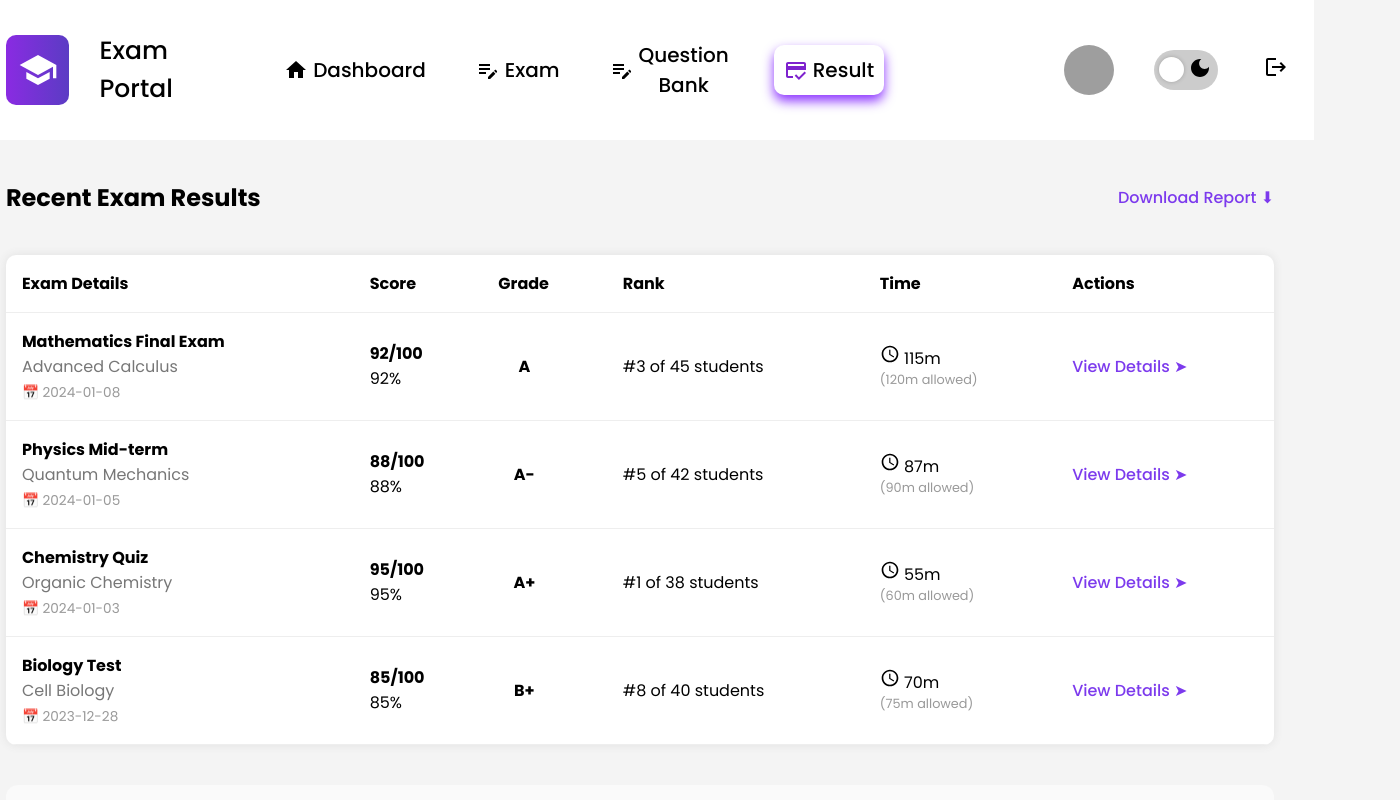
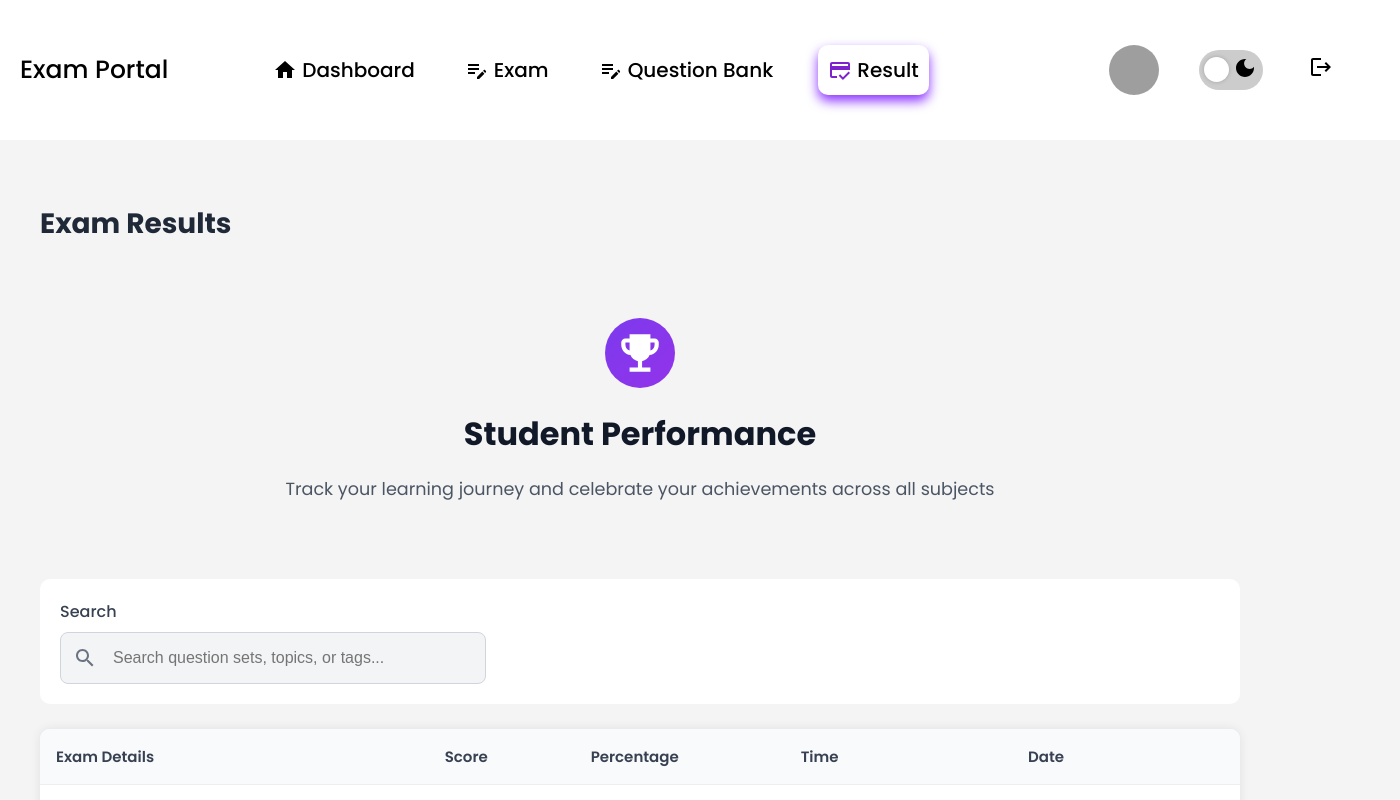
Before and after one commit to rithik0711/exam_conducting_web, a React (Vite) app: page /results in a window 1280 px wide. Shown: the top 800 px of the page, 1400 px wide, since content can reach past the window. Built offline with nearby package versions, Linux system fonts and the light colour scheme; grey boxes are pictures that could not be loaded.

Commit message:
Student Dashboard updated

```diff
--- a/src/Faculty/Faculty.css
+++ b/src/Faculty/Faculty.css
@@ -26,7 +26,7 @@
   background-color: #ffffff;
   padding: 20px;
   border-radius: 15px;
-
+  box-shadow: 0 6px 12px rgba(238, 169, 255, 0.8);
   cursor: pointer;
   text-align: left;
   transition: all 0.3s ease;
--- a/src/Faculty/FacultyNav.css
+++ b/src/Faculty/FacultyNav.css
@@ -78,19 +78,18 @@
 .faculty-nav-exam.active,
 .faculty-nav-ques.active,
 .faculty-nav-res.active{
-  background-color: #F3E8FF;
+  background-color: #ffffff;
   color: #7E22CE;
   border-radius: 10px;
   padding: 5px 10px;
   transition: background-color 0.3s ease;
-  box-shadow: 0 6px 12px rgba(191, 142, 255, 0.8);
+  box-shadow: 0 6px 12px rgba(191, 142, 255, 0.9);
 }
 
 .faculty-nav-dash:hover, .faculty-nav-exam:hover,.faculty-nav-ques:hover, .faculty-nav-res:hover{
   color: #7E22CE;
   background-color: #F3E8FF;
   transform: scale(1.05);
-  box-shadow: 0 8px 16px rgba(0, 0, 0, 0.1);
 }
 .faculty-user {
   display: flex;
--- a/src/Student/Navbar.css
+++ b/src/Student/Navbar.css
@@ -6,7 +6,7 @@
   align-items: center;
   border-radius: 0;
   padding: 20px;
-  max-width: 100%;
+  width: 1480px;
 }
 
 .navbar .img{
--- a/src/Student/Results.css
+++ b/src/Student/Results.css
@@ -1,19 +1,95 @@
+/* Container setup */
 .results-container {
-  padding: 20px 40px;
+  padding: 40px;
+  max-width: 1200px;
+  margin: 0 auto;
 }
 
+/* Header */
 .results-header {
   display: flex;
   justify-content: space-between;
   align-items: center;
+  margin-bottom: 30px;
 }
 
-.download-link {
-  color: #7c3aed;
-  text-decoration: none;
-  font-weight: 500;
+.results-header h2 {
+  font-size: 28px;
+  font-weight: 700;
+  color: #1f2937;
 }
 
+/* Performance Intro Section */
+.performance-intro {
+  text-align: center;
+  margin-bottom: 40px;
+  padding: 20px;
+}
+
+.intro-icon {
+  width: 70px;
+  height: 70px;
+  background: linear-gradient(135deg, #7c3aed, #9333ea);
+  border-radius: 50%;
+  margin: 0 auto 20px auto;
+  display: flex;
+  align-items: center;
+  justify-content: center;
+}
+
+.performance-intro h1 {
+  font-size: 2rem;
+  margin-bottom: 10px;
+  font-weight: 700;
+  color: #111827;
+}
+
+.performance-intro p {
+  font-size: 1.1rem;
+  color: #4b5563;
+}
+
+/* Search Input Section */
+.srh-container {
+  margin-bottom: 25px;
+  background-color: #fff;
+  padding: 20px;
+  border-radius: 10px;
+}
+
+.filter-label {
+  font-size: 16px;
+  color: #374151;
+  font-weight: 500;
+  margin-bottom: 8px;
+  display: block;
+}
+
+.search-input-wrapper {
+  display: flex;
+  align-items: center;
+  background: #f3f4f6;
+  padding: 8px 12px;
+  border-radius: 8px;
+  border: 1px solid #d1d5db;
+  max-width: 400px;
+}
+
+.search-icon {
+  margin-right: 8px;
+  color: #6b7280;
+}
+
+.search-input {
+  border: none;
+  background: transparent;
+  outline: none;
+  font-size: 16px;
+  color: #111827;
+  width: 100%;
+}
+
+/* Results Table */
 .results-table {
   width: 100%;
   border-collapse: collapse;
@@ -30,52 +106,77 @@
   border-bottom: 1px solid #eee;
 }
 
+.results-table th {
+  background-color: #f9fafb;
+  color: #374151;
+  font-weight: 600;
+  font-size: 15px;
+}
+
+.results-table td {
+  font-size: 15px;
+  color: #1f2937;
+}
+
 .subtitle {
-  color: #777;
+  color: #6b7280;
 }
 
 .date {
-  color: #999;
+  color: #6b7280;
   font-size: 0.85rem;
 }
 
-.grade {
-  padding: 4px 10px;
-  border-radius: 12px;
-  font-weight: bold;
-  display: inline-block;
-  min-width: 32px;
-  text-align: center;
+.allowed {
+  font-size: 0.8rem;
+  color: #9ca3af;
 }
 
-/* .grade.A { background: #e0f7e9; color: #22c55e; }
-.grade[] { background: #e0eaff; color: #4f46e5; }
-.grade['A+'] { background: #e0fce0; color: #16a34a; }
-.grade['B+'] { background: #fff6dc; color: #facc15; } */
-
-.allowed {
-  font-size: 0.8rem;
-  color: #999;
-}
-
-.details-link {
-  color: #7c3aed;
-  font-weight: 500;
-  text-decoration: none;
-}
-
+/* Performance Trend Section */
 .performance-trend {
   margin-top: 40px;
-  background: #fafafa;
+  background: #f9fafb;
   padding: 30px;
   border-radius: 12px;
   text-align: center;
   color: #666;
+  box-shadow: 0 0 5px rgba(0, 0, 0, 0.05);
 }
 
 .trend-placeholder {
   margin-top: 20px;
   padding: 30px;
-  border: 2px dashed #ccc;
+  border: 2px dashed #d1d5db;
   border-radius: 10px;
+  background-color: #fff;
 }
+
+/* Dark Mode Support */
+html.dark .results-container,
+html.dark .performance-trend,
+html.dark .search-input-wrapper,
+html.dark .results-table,
+html.dark .trend-placeholder {
+  background-color: #1f2937;
+  color: #f9fafb;
+}
+
+html.dark .results-table th,
+html.dark .results-table td,
+html.dark .search-input {
+  color: #f9fafb;
+}
+
+html.dark .results-table th {
+  background-color: #374151;
+}
+
+html.dark .search-input-wrapper {
+  background-color: #374151;
+  border-color: #4b5563;
+}
+
+html.dark .trend-placeholder {
+  border-color: #6b7280;
+  background-color: #111827;
+}
--- a/src/Student/Results.jsx
+++ b/src/Student/Results.jsx
@@ -1,8 +1,9 @@
-import React from 'react';
+import React , { useState, useEffect } from 'react';
 import './Results.css';
 import Navbar from './Navbar';
 import AccessTimeIcon from '@mui/icons-material/AccessTime';
-
+import EmojiEventsIcon from '@mui/icons-material/EmojiEvents';
+import SearchIcon from '@mui/icons-material/Search';
 const examResults = [
   {
     title: 'Mathematics Final Exam',
@@ -10,8 +11,6 @@ const examResults = [
     date: '2024-01-08',
     score: '92/100',
     percentage: '92%',
-    grade: 'A',
-    rank: '#3 of 45 students',
     timeTaken: '115m',
     allowedTime: '120m',
   },
@@ -21,8 +20,6 @@ const examResults = [
     date: '2024-01-05',
     score: '88/100',
     percentage: '88%',
-    grade: 'A-',
-    rank: '#5 of 42 students',
     timeTaken: '87m',
     allowedTime: '90m',
   },
@@ -32,8 +29,6 @@ const examResults = [
     date: '2024-01-03',
     score: '95/100',
     percentage: '95%',
-    grade: 'A+',
-    rank: '#1 of 38 students',
     timeTaken: '55m',
     allowedTime: '60m',
   },
@@ -43,31 +38,50 @@ const examResults = [
     date: '2023-12-28',
     score: '85/100',
     percentage: '85%',
-    grade: 'B+',
-    rank: '#8 of 40 students',
     timeTaken: '70m',
     allowedTime: '75m',
   },
 ];
 
 const Results = () => {
+    const [searchTerm, setSearchTerm] = useState('');
+
   return (
     <div>
       <Navbar />
       <div className="results-container">
         <div className="results-header">
-          <h2>Recent Exam Results</h2>
-          <a href="#" className="download-link">Download Report ⬇</a>
+          <h2>Exam Results</h2>
         </div>
+        <div className="performance-intro">
+          <div className="intro-icon">
+            <EmojiEventsIcon style={{ fontSize: 50, color: '#ffffff' }} />
+          </div>
+          <h1>Student Performance</h1>
+          <p>Track your learning journey and celebrate your achievements across all subjects</p>
+        </div>
+        <div className="srh-container">
+          <label className="filter-label">Search</label>
+          <div className="search-input-wrapper">
+            <SearchIcon className="search-icon" />
+            <input
+              type="text"
+              value={searchTerm}
+              onChange={(e) => setSearchTerm(e.target.value)}
+              className="search-input"
+              placeholder="Search question sets, topics, or tags..."
+            />
+          </div>
+        </div>
+
         <table className="results-table">
           <thead>
             <tr>
               <th>Exam Details</th>
               <th>Score</th>
-              <th>Grade</th>
-              <th>Rank</th>
+              <th>Percentage</th>
               <th>Time</th>
-              <th>Actions</th>
+              <th>Date</th>
             </tr>
           </thead>
           <tbody>
@@ -76,21 +90,16 @@ const Results = () => {
                 <td>
                   <strong>{exam.title}</strong><br />
                   <span className="subtitle">{exam.subtitle}</span><br />
-                  <span className="date">📅 {exam.date}</span>
                 </td>
                 <td>
                   <strong>{exam.score}</strong><br />
-                  <span>{exam.percentage}</span>
                 </td>
-                <td><span className={`grade ${exam.grade}`}>{exam.grade}</span></td>
-                <td>{exam.rank}</td>
+                <td><strong>{exam.percentage}</strong></td>
                 <td>
                   <AccessTimeIcon fontSize="small" /> {exam.timeTaken}
                   <div className="allowed">({exam.allowedTime} allowed)</div>
                 </td>
-                <td>
-                  <a href="#" className="details-link">View Details ➤</a>
-                </td>
+                <td><span className="date">📅 {exam.date}</span></td>
               </tr>
             ))}
           </tbody>
--- a/src/Student/Student.jsx
+++ b/src/Student/Student.jsx
@@ -1,17 +1,11 @@
 import React, { useState, useEffect } from 'react';
 import './Student.css';
 import Navbar from './Navbar'
-import CloseIcon from '@mui/icons-material/Close';
-import LogoutIcon from '@mui/icons-material/Logout';
-import HomeIcon from '@mui/icons-material/Home';
-import EditNoteIcon from '@mui/icons-material/EditNote';
 import CalendarMonthIcon from '@mui/icons-material/CalendarMonth';
-import CreditScoreIcon from '@mui/icons-material/CreditScore';
 import EmojiEventsIcon from '@mui/icons-material/EmojiEvents';
 import MenuBookIcon from '@mui/icons-material/MenuBook';
 import MilitaryTechIcon from '@mui/icons-material/MilitaryTech';
-import LightModeIcon from '@mui/icons-material/LightMode';
-import DarkModeIcon from '@mui/icons-material/DarkMode';
+import WorkspacePremiumIcon from '@mui/icons-material/WorkspacePremium';
 import { useNavigate } from 'react-router-dom';
 import AddRoundedIcon from '@mui/icons-material/AddRounded';
 import NoteAddIcon from '@mui/icons-material/NoteAdd';
@@ -62,65 +56,49 @@ export const Student = () => {
             <h4>Question Bank</h4>
             <p>Browse Uploaded Questions</p>
           </div>
-          {/* <div className="faculty-box">
-            <SignalCellularAltIcon className="icon purple-icon" />
-            <h4>Analytics</h4>
-            <p>View performance insights</p>
-          </div> */}
-        </div>
-        <div className='con'>
-          <div className='up-exam'>
-            <div className='card-1'><CalendarMonthIcon fontSize='large' /></div>
-            <div>
-              <p>Upcoming Exams</p>
-              <p>3</p>
-            </div>
-          </div>
-          <div className="score">
-            <div className='card-2'><EmojiEventsIcon fontSize='large' /></div>
-            <div>
-              <p>Total Score</p>
-              <p>280</p>
-            </div>
-          </div>
-          <div className='completed'>
-            <div className='card-3'><MenuBookIcon fontSize='large' /></div>
-            <div>
-              <p>Completed Exams</p>
-              <p>5</p>
-            </div>
-          </div>
-          <div className="rank">
-            <div className='card-4'><MilitaryTechIcon fontSize='large' /></div>
-            <div>
-              <p>Rank</p>
-              <p>2</p>
-            </div>
+          <div className={`box-result ${activeTab === 'results' ? 'active' : ''}`} onClick={() => {setActiveTab('results');navigate('/results')}}>
+            <WorkspacePremiumIcon className="icon" />
+            <h4>Result</h4>
+            <p></p>
           </div>
         </div>
-          {/* <div className='grapg-atten'>
-            <div className='graph'>
-              <h3>Graph</h3>
-              <div className="donut-chart">
-                <div className="donut-center"></div>
-              </div>
-              <div className="legend">
-                <div><span className="pass-dot"></span> Pass</div>
-                <div><span className="fail-dot"></span> Fail</div>
-              </div>
+        <div className="con">
+          <div className="stat-box total-exams">
+            <div className="stat-content">
+              <h4>Upcoming Exams</h4>
+              <p className="stat-value">6</p>
             </div>
-            <div className="attented">
-              <h3>Attented Exams</h3>
+            <MenuBookIcon className="stat-icon" />
+          </div>
+
+          <div className="stat-box avg-score">
+            <div className="stat-content">
+              <h4>Average Score</h4>
+              <p className="stat-value">87%</p>
             </div>
-          </div> */}
+            <MilitaryTechIcon className="stat-icon" />
+          </div>
+
+          <div className="stat-box high-score">
+            <div className="stat-content">
+              <h4>Completed</h4>
+              <p className="stat-value">95%</p>
+            </div>
+            <EmojiEventsIcon className="stat-icon" />
+          </div>
+
+          <div className="stat-box total-marks">
+            <div className="stat-content">
+              <h4>Total Marks</h4>
+              <p className="stat-value">520</p>
+            </div>
+            <WorkspacePremiumIcon className="stat-icon" />
+          </div>
+        </div>
+
+
       </div>
-      <div className="tips">
-        <h3>💡 <span className="tip-title">Quick Tip</span></h3>
-        <p>
-          Use varied difficulty levels in your question bank to create comprehensive
-          assessments that challenge students appropriately.
-        </p>
-      </div>
+
 
     </div>
   );
```
Also changed, not shown: src/Student/Question.jsx (+0 -33 lines), src/Student/Student.css (+136 -76 lines).
